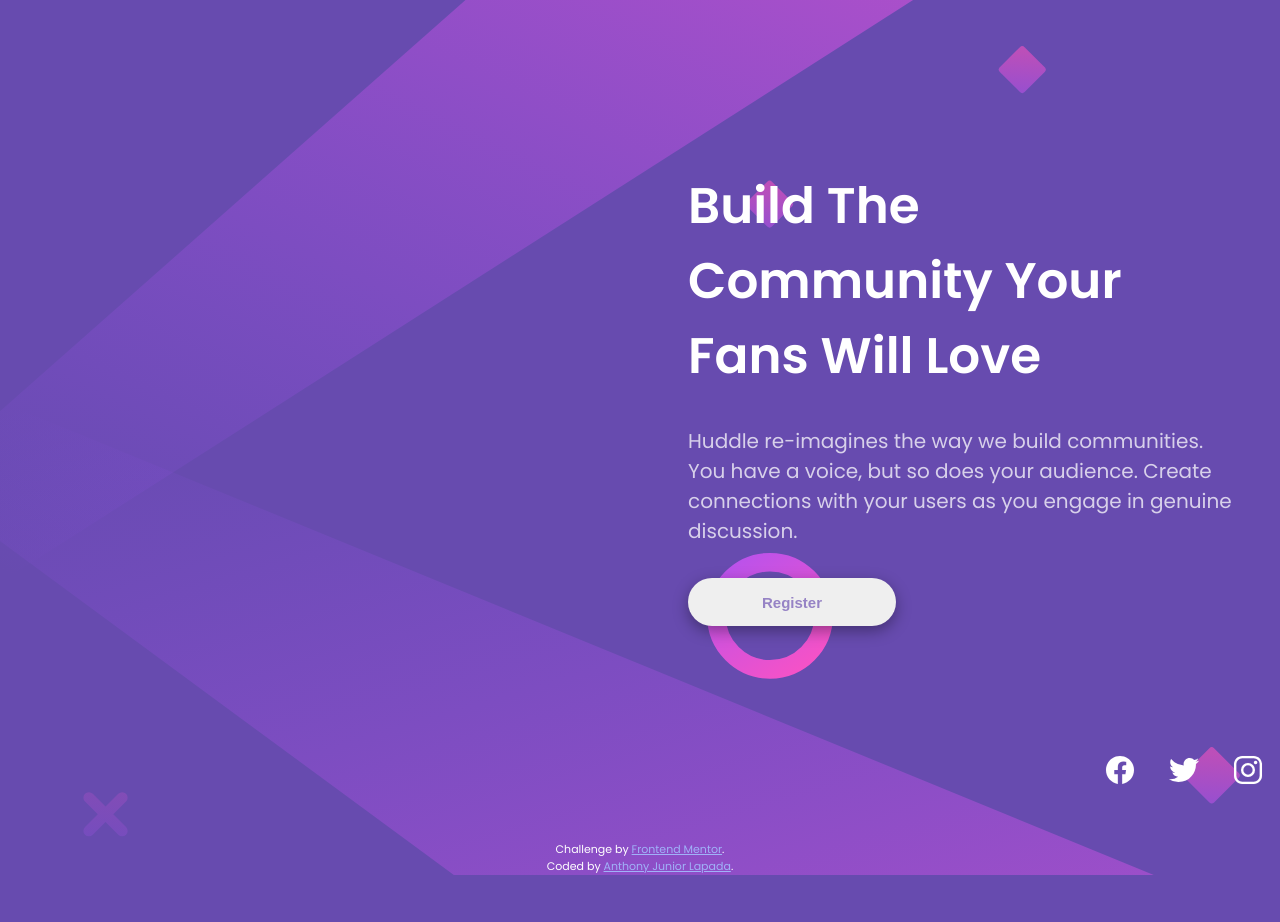
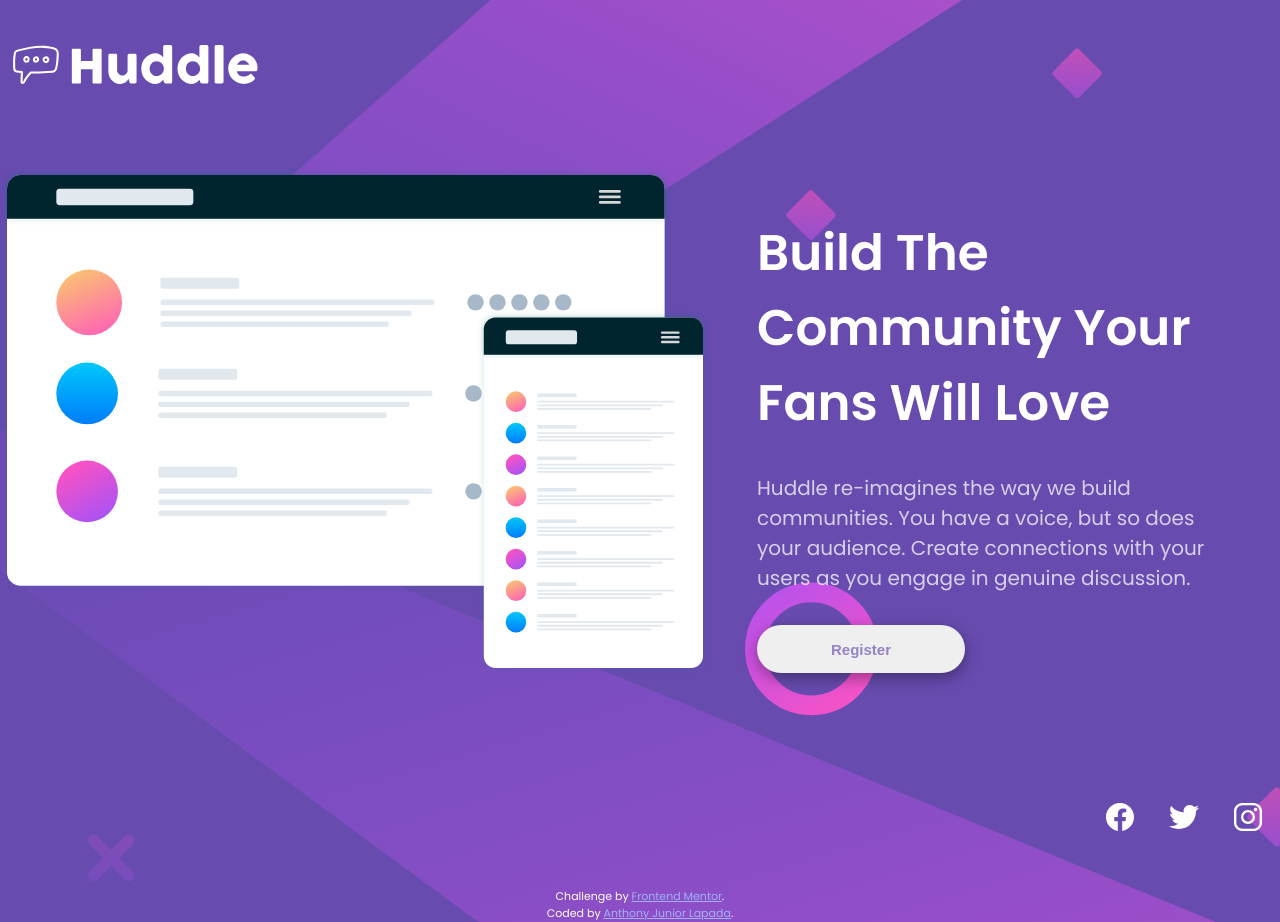
Before and after one commit to nthy-lpd/huddle-landing-page, a plain HTML site: page index.html in a window 1280 px wide. Before the commit the page ends 875 px from the top, so only its background shows below. Drawn offline with nearby package versions, Linux system fonts and the light colour scheme; files whose address does not match are found by name.

Commit message:
Update index.html

```diff
--- a/index.html
+++ b/index.html
@@ -4,7 +4,7 @@
   <meta charset="UTF-8">
   <meta name="viewport" content="width=device-width, initial-scale=1.0"> <!-- displays site properly based on user's device -->
 
-  <link rel="icon" type="image/png" sizes="32x32" href="./images/favicon-32x32.png">
+  <link rel="icon" type="image/png" sizes="32x32" href="favicon-32x32.png">
   <link rel="stylesheet" href="index.css">
 
   <title>Frontend Mentor | Huddle landing page with single introductory section</title>
@@ -15,13 +15,13 @@
 
     <header>
       <a href="#" class="logo">
-        <img src=".//images/logo.svg" alt="">
+        <img src="logo.svg" alt="">
       </a>
     </header>
 
     <div class="wrapper">
       <div class="img-component">
-        <img src=".//images/illustration-mockups.svg" alt="">
+        <img src="illustration-mockups.svg" alt="">
       </div>
 
       <div class="text-component">
@@ -59,7 +59,7 @@
       <div>
         <p class="attribution">
           Challenge by <a href="https://www.frontendmentor.io?ref=challenge" target="_blank">Frontend Mentor</a>.
-          <br> Coded by <a href="#">Anthony Junior Lapada</a>.
+          <br> Coded by <a href="https://www.facebook.com/anthonylapadajr/">Anthony Junior Lapada</a>.
         </p>
       </div>
 
```
